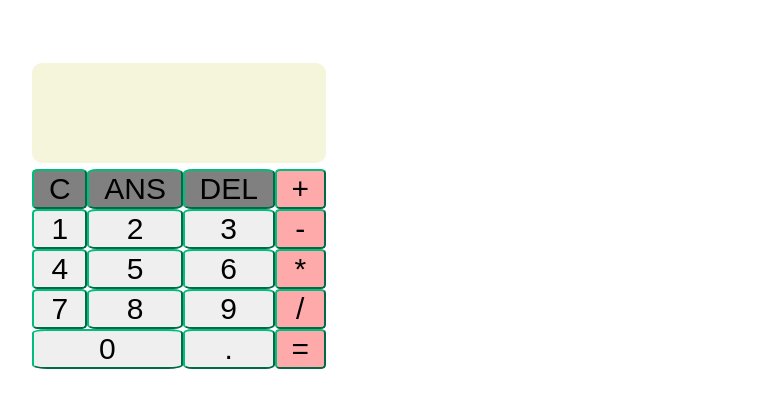
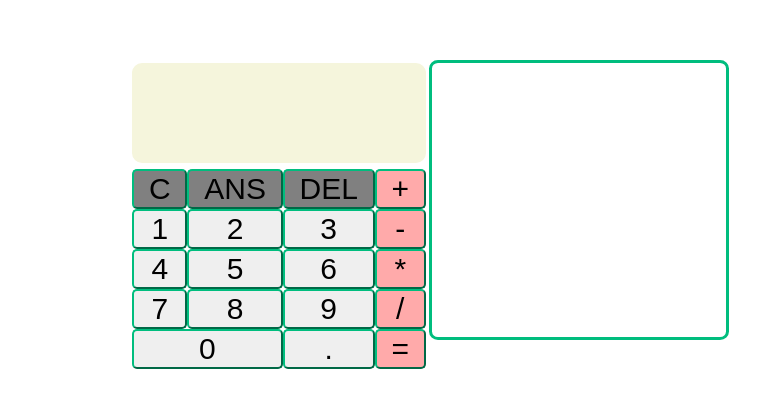
Before and after one commit to haruixu/idatt2105, a Vue app in the folder øving2/: page / in a window 1280 px wide. Shown: the part 184-592 px from the top of the page, without its empty margins (211-971 px from the left). Built offline with nearby package versions, Linux system fonts and the light colour scheme.

Commit message:
Set height restrictions to log

```diff
--- a/øving2/src/components/Calculator.vue
+++ b/øving2/src/components/Calculator.vue
@@ -35,7 +35,7 @@ button {
   font-size: 30px;
   /*width: 100px;
   height: 100px;*/
-  border-radius: 10%;
+  border-radius: 5px;
   border-color: #00bd7e;
 }
 
--- a/øving2/src/components/Log.vue
+++ b/øving2/src/components/Log.vue
@@ -11,8 +11,11 @@
 <style scoped>
 
 .container {
-  min-width: 400px;
+  min-height: 30vh;
+  max-height: 35vh;
   overflow: auto;
+  border: solid #00bd7e;
+  padding: 2px;
 }
 
 .list {
```
